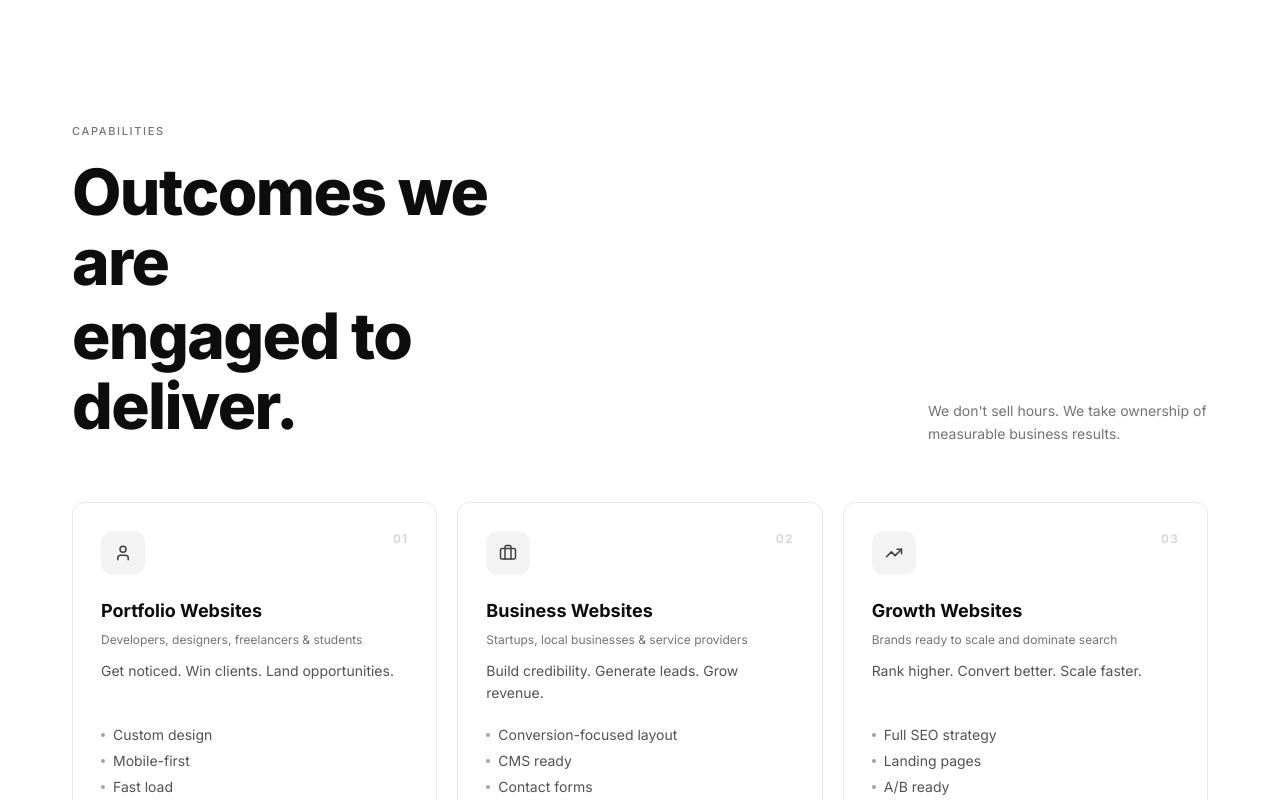
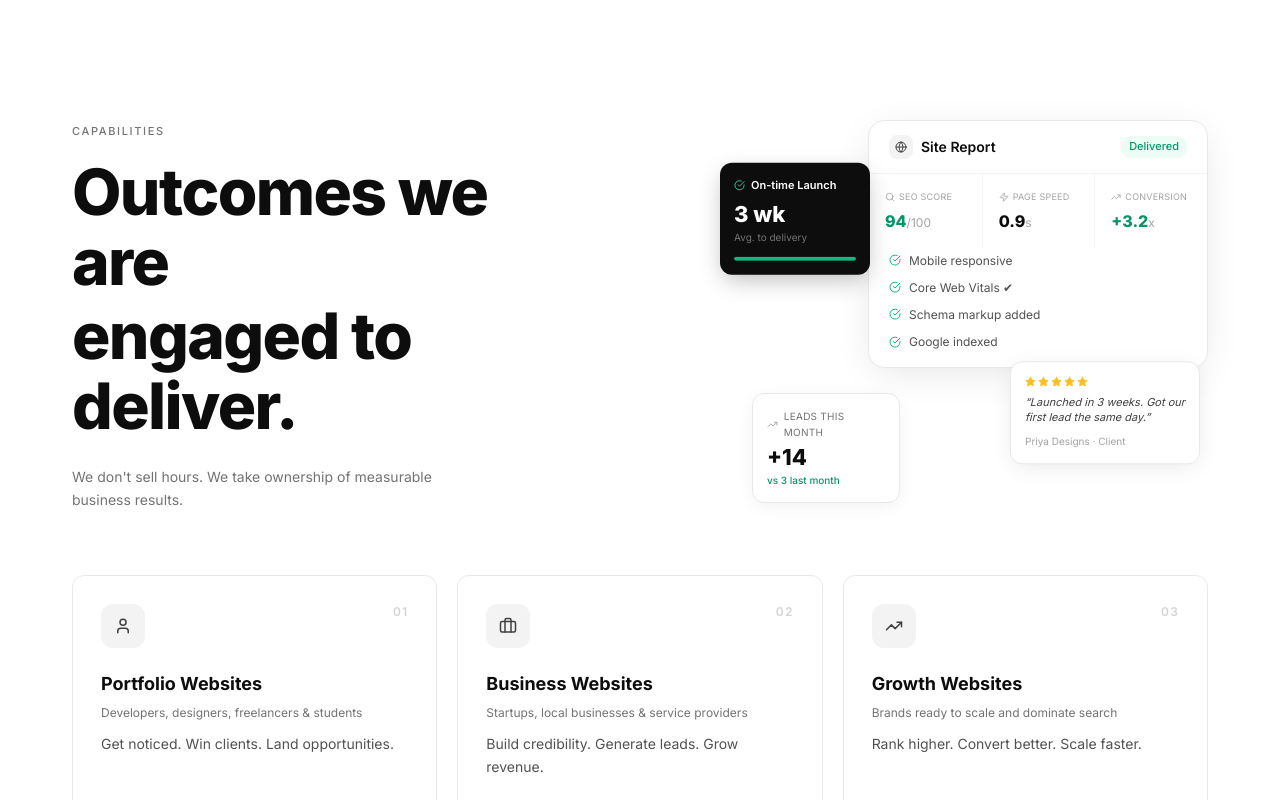
Before and after one commit to ayushtiwari18/agency-website, a React (Vite) app: page / in a window 1280 px wide. Shown: the part 1160-1960 px from the top of the page. Built offline with nearby package versions, Linux system fonts and the light colour scheme.

Commit message:
feat: add ServicesMockup to fill blank right column in Services header

```diff
--- /dev/null
+++ b/src/components/ui/ServicesMockup.jsx
@@ -0,0 +1,118 @@
+import { motion } from 'framer-motion'
+import { Search, Zap, TrendingUp, CheckCircle, Globe, Star } from 'lucide-react'
+
+const float = (y = 8, dur = 4, delay = 0) => ({
+  animate: { y: [0, -y, 0] },
+  transition: { duration: dur, repeat: Infinity, ease: 'easeInOut', delay },
+})
+
+export default function ServicesMockup() {
+  return (
+    <div className="relative w-[480px] h-[380px] select-none">
+
+      {/* MAIN CARD — SEO & Performance report */}
+      <motion.div
+        {...float(7, 4.5, 0)}
+        className="absolute top-0 right-0 w-[340px] bg-white rounded-2xl border border-brand-gray-200 shadow-[0_8px_40px_-8px_rgba(0,0,0,0.12)] overflow-hidden"
+      >
+        <div className="flex items-center justify-between px-5 py-3.5 border-b border-brand-gray-100">
+          <div className="flex items-center gap-2">
+            <div className="w-6 h-6 bg-brand-gray-100 rounded-lg flex items-center justify-center">
+              <Globe size={12} className="text-brand-gray-700" />
+            </div>
+            <span className="text-sm font-semibold text-brand-black">Site Report</span>
+          </div>
+          <span className="text-[11px] font-medium text-emerald-600 bg-emerald-50 px-2 py-0.5 rounded-full">Delivered</span>
+        </div>
+
+        <div className="grid grid-cols-3 divide-x divide-brand-gray-100">
+          {[
+            { icon: Search,     label: 'SEO Score',   value: '94',   unit: '/100', color: 'text-emerald-600' },
+            { icon: Zap,        label: 'Page Speed',  value: '0.9',  unit: 's',    color: 'text-brand-black' },
+            { icon: TrendingUp, label: 'Conversion',  value: '+3.2', unit: 'x',    color: 'text-emerald-600' },
+          ].map(({ icon: Icon, label, value, unit, color }) => (
+            <div key={label} className="px-4 py-4">
+              <div className="flex items-center gap-1 mb-2">
+                <Icon size={10} className="text-brand-gray-400" />
+                <span className="text-[9px] text-brand-gray-400 uppercase tracking-wide">{label}</span>
+              </div>
+              <p className="text-base font-extrabold text-brand-black leading-none">
+                <span className={color}>{value}</span>
+                <span className="text-xs text-brand-gray-400 font-normal">{unit}</span>
+              </p>
+            </div>
+          ))}
+        </div>
+
+        {/* Checklist */}
+        <div className="px-5 pb-4 pt-1 space-y-2">
+          {[
+            'Mobile responsive',
+            'Core Web Vitals ✔',
+            'Schema markup added',
+            'Google indexed',
+          ].map((item, i) => (
+            <motion.div
+              key={item}
+              initial={{ opacity: 0, x: -8 }}
+              animate={{ opacity: 1, x: 0 }}
+              transition={{ delay: 0.6 + i * 0.12, duration: 0.4, ease: 'easeOut' }}
+              className="flex items-center gap-2"
+            >
+              <CheckCircle size={12} className="text-emerald-500 flex-shrink-0" />
+              <span className="text-[12px] text-brand-gray-600">{item}</span>
+            </motion.div>
+          ))}
+        </div>
+      </motion.div>
+
+      {/* FLOATING CARD — Client review */}
+      <motion.div
+        {...float(5, 5, 0.6)}
+        className="absolute bottom-10 right-2 w-[190px] bg-white rounded-xl border border-brand-gray-200 shadow-[0_4px_24px_-4px_rgba(0,0,0,0.10)] p-3.5"
+      >
+        <div className="flex gap-0.5 mb-2">
+          {[1,2,3,4,5].map(s => <Star key={s} size={11} className="fill-amber-400 text-amber-400" />)}
+        </div>
+        <p className="text-[11px] text-brand-gray-700 leading-snug italic">
+          &ldquo;Launched in 3 weeks. Got our first lead the same day.&rdquo;
+        </p>
+        <p className="text-[10px] text-brand-gray-400 mt-2">Priya Designs · Client</p>
+      </motion.div>
+
+      {/* FLOATING CARD — Launch status */}
+      <motion.div
+        {...float(6, 3.5, 1)}
+        className="absolute top-10 -left-2 w-[150px] bg-brand-black rounded-xl p-3.5 shadow-[0_8px_24px_-4px_rgba(0,0,0,0.28)]"
+      >
+        <div className="flex items-center gap-1.5 mb-2">
+          <CheckCircle size={11} className="text-emerald-400" />
+          <span className="text-[11px] font-semibold text-white">On-time Launch</span>
+        </div>
+        <p className="text-[22px] font-extrabold text-white leading-none">3 wk</p>
+        <p className="text-[10px] text-brand-gray-500 mt-1">Avg. to delivery</p>
+        <div className="mt-3 w-full h-1 bg-brand-gray-800 rounded-full overflow-hidden">
+          <motion.div
+            initial={{ width: '0%' }}
+            animate={{ width: '100%' }}
+            transition={{ duration: 1.1, delay: 0.9, ease: 'easeOut' }}
+            className="h-full bg-emerald-500 rounded-full"
+          />
+        </div>
+      </motion.div>
+
+      {/* FLOATING CARD — Leads */}
+      <motion.div
+        {...float(4, 4, 0.8)}
+        className="absolute bottom-0 left-6 w-[148px] bg-white rounded-xl border border-brand-gray-200 shadow-[0_4px_20px_-4px_rgba(0,0,0,0.08)] p-3.5"
+      >
+        <div className="flex items-center gap-1.5 mb-1.5">
+          <TrendingUp size={11} className="text-brand-gray-400" />
+          <span className="text-[10px] text-brand-gray-500 uppercase tracking-wide">Leads this month</span>
+        </div>
+        <p className="text-[22px] font-extrabold text-brand-black leading-none">+14</p>
+        <p className="text-[10px] font-medium text-emerald-600 mt-1">vs 3 last month</p>
+      </motion.div>
+    </div>
+  )
+}
--- a/src/sections/Services.jsx
+++ b/src/sections/Services.jsx
@@ -3,9 +3,9 @@ import { User, Briefcase, TrendingUp, ArrowRight } from 'lucide-react'
 import { motion } from 'framer-motion'
 import { Reveal } from '../components/ui/Reveal'
 import { RevealText } from '../components/ui/RevealText'
-import { AnimatedDivider } from '../components/ui/AnimatedDivider'
 import { Badge } from '../components/ui/Badge'
 import { services } from '../data/services'
+import ServicesMockup from '../components/ui/ServicesMockup'
 
 const ICONS = { User, Briefcase, TrendingUp }
 
@@ -13,20 +13,39 @@ export default function ServicesSection() {
   return (
     <section className="section-pad bg-white">
       <div className="container-content">
-        <div className="flex flex-col md:flex-row md:items-end md:justify-between gap-6 mb-14">
+
+        {/* ── HEADER: left copy + right mockup ── */}
+        <div className="grid grid-cols-1 lg:grid-cols-2 gap-12 lg:gap-8 items-center mb-16">
+
+          {/* Left */}
           <div>
             <Reveal><p className="eyebrow mb-4">Capabilities</p></Reveal>
-            <RevealText delay={80} className="text-display-lg font-extrabold text-brand-black tracking-tight max-w-[520px]">
+            <RevealText
+              delay={80}
+              className="text-display-lg font-extrabold text-brand-black tracking-tight max-w-[480px] mb-5"
+            >
               {'Outcomes we are\nengaged to deliver.'}
             </RevealText>
+            <Reveal delay={180}>
+              <p className="text-sm text-brand-gray-500 max-w-[360px] leading-relaxed">
+                We don&apos;t sell hours. We take ownership of measurable business results.
+              </p>
+            </Reveal>
           </div>
-          <Reveal delay={120} direction="left">
-            <p className="text-sm text-brand-gray-500 max-w-[280px] leading-relaxed">
-              We don&apos;t sell hours. We take ownership of measurable business results.
-            </p>
-          </Reveal>
+
+          {/* Right — mockup */}
+          <motion.div
+            initial={{ opacity: 0, y: 32, scale: 0.97 }}
+            whileInView={{ opacity: 1, y: 0, scale: 1 }}
+            viewport={{ once: true, margin: '-80px' }}
+            transition={{ duration: 0.8, ease: [0.22, 1, 0.36, 1] }}
+            className="hidden lg:flex justify-end items-center"
+          >
+            <ServicesMockup />
+          </motion.div>
         </div>
 
+        {/* ── SERVICE CARDS ── */}
         <div className="grid grid-cols-1 md:grid-cols-3 gap-5">
           {services.map((svc, i) => {
             const Icon = ICONS[svc.icon]
@@ -63,6 +82,7 @@ export default function ServicesSection() {
           })}
         </div>
 
+        {/* ── BOTTOM CTA STRIP ── */}
         <Reveal delay={200}>
           <div className="mt-10 rounded-2xl bg-brand-black px-8 py-7 flex flex-col sm:flex-row items-start sm:items-center justify-between gap-4">
             <div>
```
